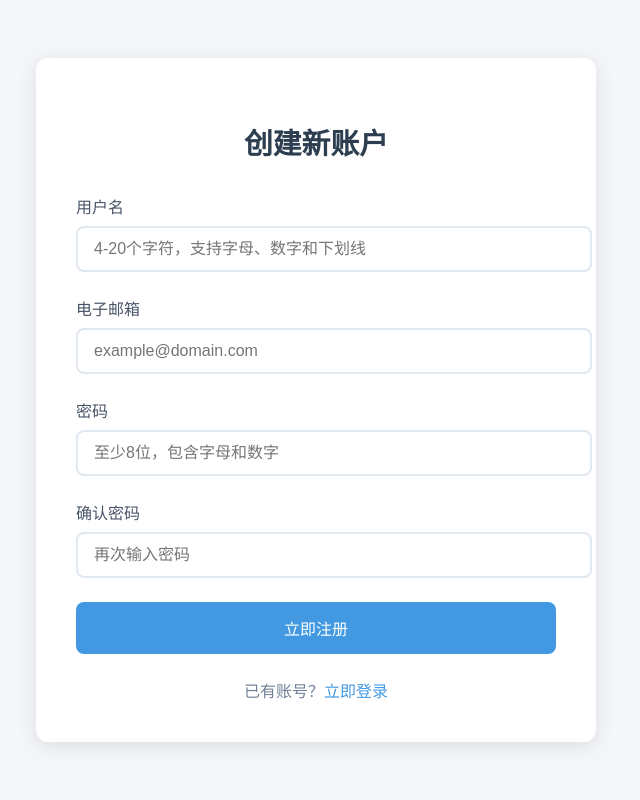
After one commit to paitsai/stock_predictor, a Django app: page /signup/ in a window 1280 px wide. The commit adds this page. Shown: the whole page, without its empty margins (324-964 px from the left). Run offline with Django 5.2, Linux system fonts and the light colour scheme.

Commit message:
finish signup module

```diff
--- a/demo/demo/urls.py
+++ b/demo/demo/urls.py
@@ -26,4 +26,5 @@ urlpatterns = [
     path("mainpage/", views.IndexPage, name='index'),
     path('show/',views.StocksPage,name='show'),
     path('query/',views.StockQuery,name='query'),
+    path('signup/',views.SignUp,name='signup'),
 ]
--- a/demo/import_stock_data.py
+++ b/demo/import_stock_data.py
@@ -11,10 +11,14 @@ from predictor.models import StockPrice
 
 
 def import_directory(directory):
+    max_file_num=32
     for filename in os.listdir(directory):
         if filename.lower().endswith(".csv"):
             filepath = os.path.join(directory, filename)
             import_csv(filepath)
+        max_file_num=max_file_num-1
+        if max_file_num<=0:
+            break
 
 
 def import_csv(filepath):
--- a/demo/predictor/templates/base.html
+++ b/demo/predictor/templates/base.html
@@ -207,7 +207,7 @@
         <a class="link-secondary" href="#" aria-label="Search">
           <svg xmlns="http://www.w3.org/2000/svg" width="20" height="20" fill="none" stroke="currentColor" stroke-linecap="round" stroke-linejoin="round" stroke-width="2" class="mx-3" role="img" viewBox="0 0 24 24"><title>Search</title><circle cx="10.5" cy="10.5" r="7.5"/><path d="M21 21l-5.2-5.2"/></svg>
         </a>
-        <a class="btn btn-sm btn-outline-secondary" href="#">注册账号点击这里!</a>
+        <a class="btn btn-sm btn-outline-secondary" href="http://127.0.0.1:8000/signup/">注册账号点击这里!</a>
       </div>
     </div>
   </header>
--- /dev/null
+++ b/demo/predictor/templates/signup.html
@@ -0,0 +1,275 @@
+<!DOCTYPE html>
+<html lang="zh">
+<head>
+    <meta charset="UTF-8">
+    <meta name="viewport" content="width=device-width, initial-scale=1.0">
+    <title>用户注册 - 股票预测系统</title>
+    <link href="https://fonts.googleapis.com/css2?family=Roboto:wght@400;500&display=swap" rel="stylesheet">
+    <style>
+        /* 保持原有样式基础上优化 */
+        body {
+            font-family: 'Roboto', sans-serif;
+            background-color: #f4f6f9;
+            margin: 0;
+            padding: 0;
+            display: flex;
+            flex-direction: column;
+            min-height: 100vh;
+        }
+
+        .container {
+            flex: 1;
+            display: flex;
+            align-items: center;
+            justify-content: center;
+            padding: 20px;
+        }
+
+        .register-box {
+            background: #fff;
+            padding: 2.5rem;
+            border-radius: 12px;
+            box-shadow: 0 4px 20px rgba(0, 0, 0, 0.1);
+            width: 100%;
+            max-width: 480px;
+        }
+
+        h2 {
+            text-align: center;
+            color: #2c3e50;
+            margin-bottom: 2rem;
+            font-size: 1.8rem;
+        }
+
+        .form-group {
+            margin-bottom: 1.5rem;
+        }
+
+        .form-label {
+            display: block;
+            margin-bottom: 0.5rem;
+            color: #4a5568;
+            font-weight: 500;
+        }
+
+        .form-control {
+            width: 100%;
+            padding: 0.75rem 1rem;
+            border: 2px solid #e2e8f0;
+            border-radius: 8px;
+            font-size: 1rem;
+            transition: all 0.3s ease;
+        }
+
+        .form-control:focus {
+            border-color: #4299e1;
+            box-shadow: 0 0 0 3px rgba(66, 153, 225, 0.2);
+            outline: none;
+        }
+
+        .error-feedback {
+            color: #e53e3e;
+            font-size: 0.875rem;
+            margin-top: 0.25rem;
+            display: none;
+        }
+
+        .submit-btn {
+            width: 100%;
+            padding: 0.875rem;
+            background-color: #4299e1;
+            color: white;
+            border: none;
+            border-radius: 8px;
+            font-size: 1rem;
+            font-weight: 500;
+            cursor: pointer;
+            transition: background-color 0.3s;
+        }
+
+        .submit-btn:hover {
+            background-color: #3182ce;
+        }
+
+        .login-link {
+            text-align: center;
+            margin-top: 1.5rem;
+            color: #718096;
+        }
+
+        .login-link a {
+            color: #4299e1;
+            text-decoration: none;
+            font-weight: 500;
+        }
+
+        .alert {
+            padding: 1rem;
+            border-radius: 8px;
+            margin-bottom: 1.5rem;
+            display: none;
+        }
+
+        .alert-success {
+            background-color: #48bb78;
+            color: white;
+        }
+
+        .alert-error {
+            background-color: #f56565;
+            color: white;
+        }
+    </style>
+</head>
+<body>
+    <div class="container">
+        <div class="register-box">
+            <h2>创建新账户</h2>
+
+            <!-- 成功/错误提示 -->
+            <div class="alert" id="messageBox"></div>
+
+            <form id="registerForm">
+                {% csrf_token %}
+
+                <!-- 用户名 -->
+                <div class="form-group">
+                    <label class="form-label" for="username">用户名</label>
+                    <input
+                        type="text"
+                        id="username"
+                        name="username"
+                        class="form-control"
+                        placeholder="4-20个字符，支持字母、数字和下划线"
+                        required>
+                    <div class="error-feedback" id="usernameError"></div>
+                </div>
+
+                <!-- 电子邮箱 -->
+                <div class="form-group">
+                    <label class="form-label" for="email">电子邮箱</label>
+                    <input
+                        type="email"
+                        id="email"
+                        name="email"
+                        class="form-control"
+                        placeholder="example@domain.com"
+                        required>
+                    <div class="error-feedback" id="emailError"></div>
+                </div>
+
+                <!-- 密码 -->
+                <div class="form-group">
+                    <label class="form-label" for="password">密码</label>
+                    <input
+                        type="password"
+                        id="password"
+                        name="password"
+                        class="form-control"
+                        placeholder="至少8位，包含字母和数字"
+                        required>
+                    <div class="error-feedback" id="passwordError"></div>
+                </div>
+
+                <!-- 确认密码 -->
+                <div class="form-group">
+                    <label class="form-label" for="password2">确认密码</label>
+                    <input
+                        type="password"
+                        id="password2"
+                        name="password2"
+                        class="form-control"
+                        placeholder="再次输入密码"
+                        required>
+                    <div class="error-feedback" id="password2Error"></div>
+                </div>
+
+                <button type="submit" class="submit-btn">立即注册</button>
+            </form>
+
+            <div class="login-link">
+                已有账号？<a href="http://127.0.0.1:8000/mainpage/">立即登录</a>
+            </div>
+        </div>
+    </div>
+
+    <script>
+        const API_URL = '/api/register/';
+        const form = document.getElementById('registerForm');
+        const messageBox = document.getElementById('messageBox');
+
+        // 处理表单提交
+        form.addEventListener('submit', async (e) => {
+            e.preventDefault();
+            clearErrors();
+
+            const formData = {
+                username: form.username.value.trim(),
+                email: form.email.value.trim(),
+                password: form.password.value,
+                password2: form.password2.value
+            };
+
+            try {
+                const response = await fetch(API_URL, {
+                    method: 'POST',
+                    headers: {
+                        'Content-Type': 'application/json',
+                        'X-CSRFToken': getCSRFToken()
+                    },
+                    body: JSON.stringify(formData)
+                });
+
+                const data = await response.json();
+
+                if (response.ok) {
+                    showMessage('注册成功！正在跳转到登录页面...', 'success');
+                    setTimeout(() => {
+                        window.location.href = "http://127.0.0.1:8000/mainpage/";
+                    }, 2000);
+                } else {
+                    handleErrors(data);
+                }
+            } catch (error) {
+                showMessage('网络错误，请稍后重试', 'error');
+            }
+        });
+
+        // 错误处理
+        function handleErrors(errors) {
+            if (typeof errors === 'object') {
+                Object.keys(errors).forEach(field => {
+                    const errorElement = document.getElementById(`${field}Error`);
+                    if (errorElement) {
+                        errorElement.textContent = errors[field].join(' ');
+                        errorElement.style.display = 'block';
+                    }
+                });
+            } else {
+                showMessage('注册失败，请检查表单', 'error');
+            }
+        }
+
+        // 显示全局消息
+        function showMessage(message, type) {
+            messageBox.textContent = message;
+            messageBox.className = `alert alert-${type}`;
+            messageBox.style.display = 'block';
+        }
+
+        // 清空错误提示
+        function clearErrors() {
+            document.querySelectorAll('.error-feedback').forEach(el => {
+                el.style.display = 'none';
+                el.textContent = '';
+            });
+            messageBox.style.display = 'none';
+        }
+
+        // 获取CSRF Token
+        function getCSRFToken() {
+            return document.querySelector('[name=csrfmiddlewaretoken]').value;
+        }
+    </script>
+</body>
+</html>
--- a/demo/predictor/urls.py
+++ b/demo/predictor/urls.py
@@ -11,4 +11,5 @@ urlpatterns = [
     path('stocks_all/', include(router.urls)),
     path('get_stocks_prices_by_code/<str:company_code>/', views.GetStockPriceByCompanyCode.as_view(), name='get-stock-price'),
     path('get_stocks_all_list/<int:company_num>/<int:stock_num>/', views.FetchSomeStockInfo.as_view(), name='fetch_some_stock_codes'),
+    path('register/', views.RegistrationAPIView.as_view(), name='user-register'),
 ]
--- a/demo/predictor/views.py
+++ b/demo/predictor/views.py
@@ -3,13 +3,38 @@ from django.http import HttpResponse
 from django.db.models import Count
 # Create your views here.
 
+from rest_framework.views import APIView
 from rest_framework import viewsets
 from rest_framework import generics
 from rest_framework.response import Response
 from rest_framework import status
 
+from .serializer import UserRegistrationSerializer
+from django.contrib.auth import get_user_model
+
 from predictor.models import StockPrice
 from predictor.serializer import StockSerializer
+
+
+User = get_user_model()
+
+class RegistrationAPIView(APIView):
+    """用户注册API"""
+    authentication_classes = []
+    permission_classes = []
+
+    def post(self, request):
+        print("已发起注册请求")
+        serializer = UserRegistrationSerializer(data=request.data)
+        if serializer.is_valid():
+            user = serializer.save()
+            # 这里可以添加发送验证邮件的逻辑
+            return Response({
+                "message": "用户注册成功",
+                "user_id": user.id,
+                "email": user.email
+            }, status=status.HTTP_201_CREATED)
+        return Response(serializer.errors, status=status.HTTP_400_BAD_REQUEST)
 
 
 class StockViewSet(viewsets.ModelViewSet):
@@ -70,3 +95,7 @@ def StocksPage(request):
 
 def StockQuery(request):
     return render(request,'query.html')
+
+
+def SignUp(request):
+    return render(request,'signup.html')
```
Also changed, not shown: demo/demo/settings.py (+29 -0 lines), demo/predictor/models.py (+45 -0 lines), demo/predictor/serializer.py (+31 -1 lines), demo/predictor/migrations/0001_initial.py.
